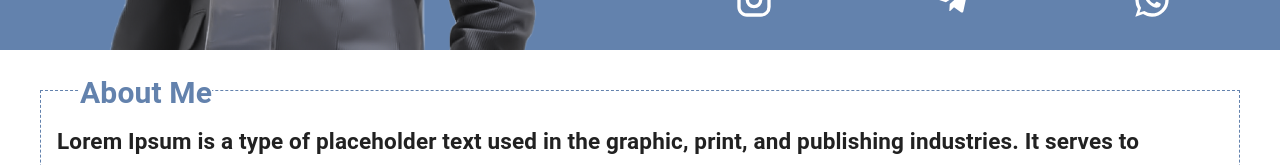
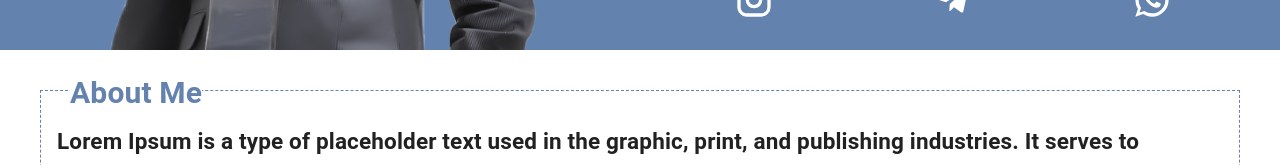
Before and after one commit to l0o0gy/ibrahimportfolio, a React (Create React App) app: page / in a window 1280 px wide. Shown: the part 600-765 px from the top of the page. Built offline with nearby package versions, Linux system fonts and the light colour scheme.

Commit message:
change the margin left

```diff
--- a/src/Components/AboutSection.jsx
+++ b/src/Components/AboutSection.jsx
@@ -9,9 +9,8 @@ function AboutSection() {
                 sx={{
                     position: 'absolute',
                     top: {xs:'-13px',md:"-20px"},
-                    lift:0,
+                    left:{xs:40,md:70},
                     m: 0,
-                    ml:{xs:5,md:10},
                     bgcolor:'white',
                     fontSize: { xs: 20, md: 30},
                     fontWeight: 'bold',
```
